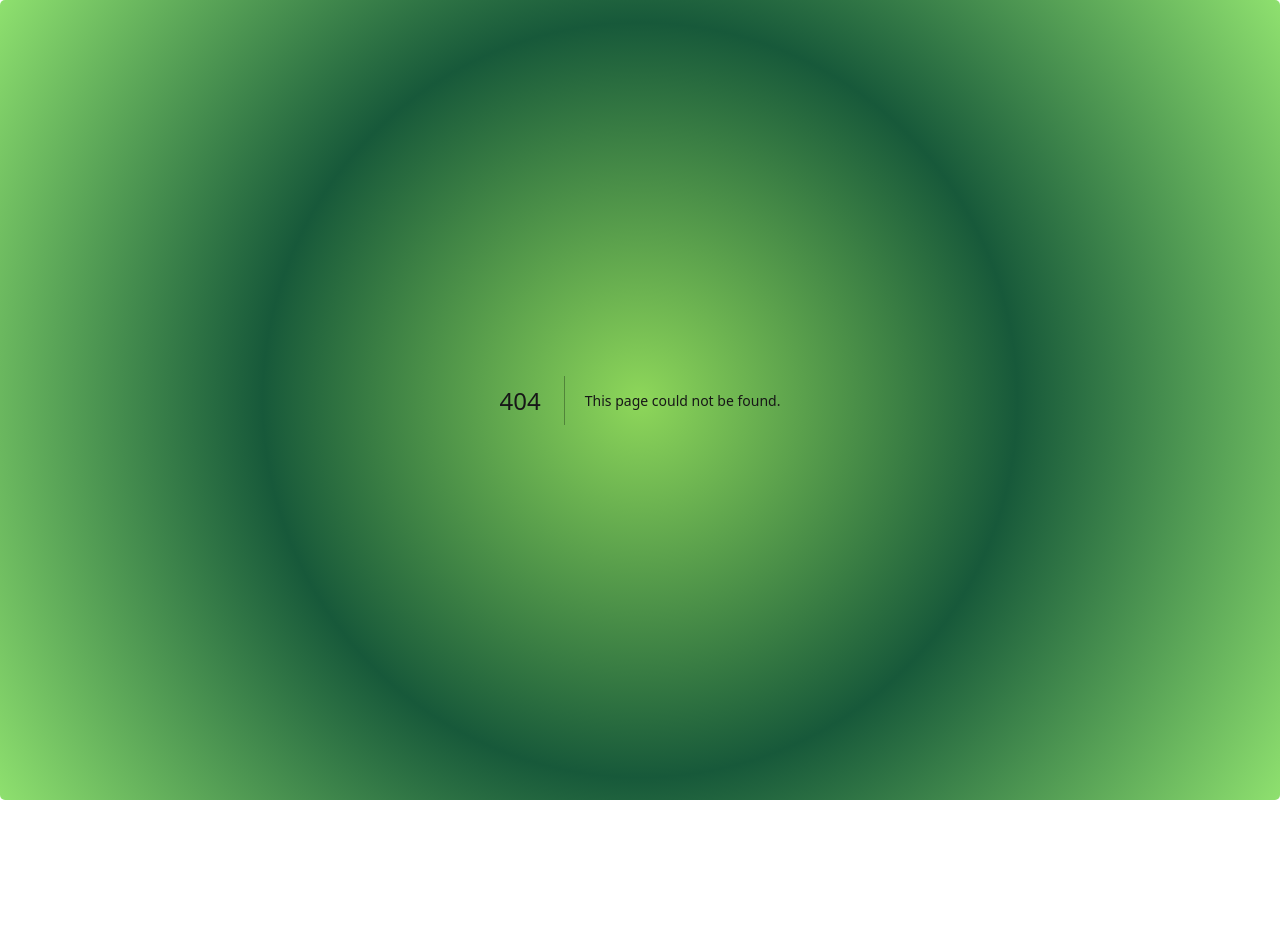
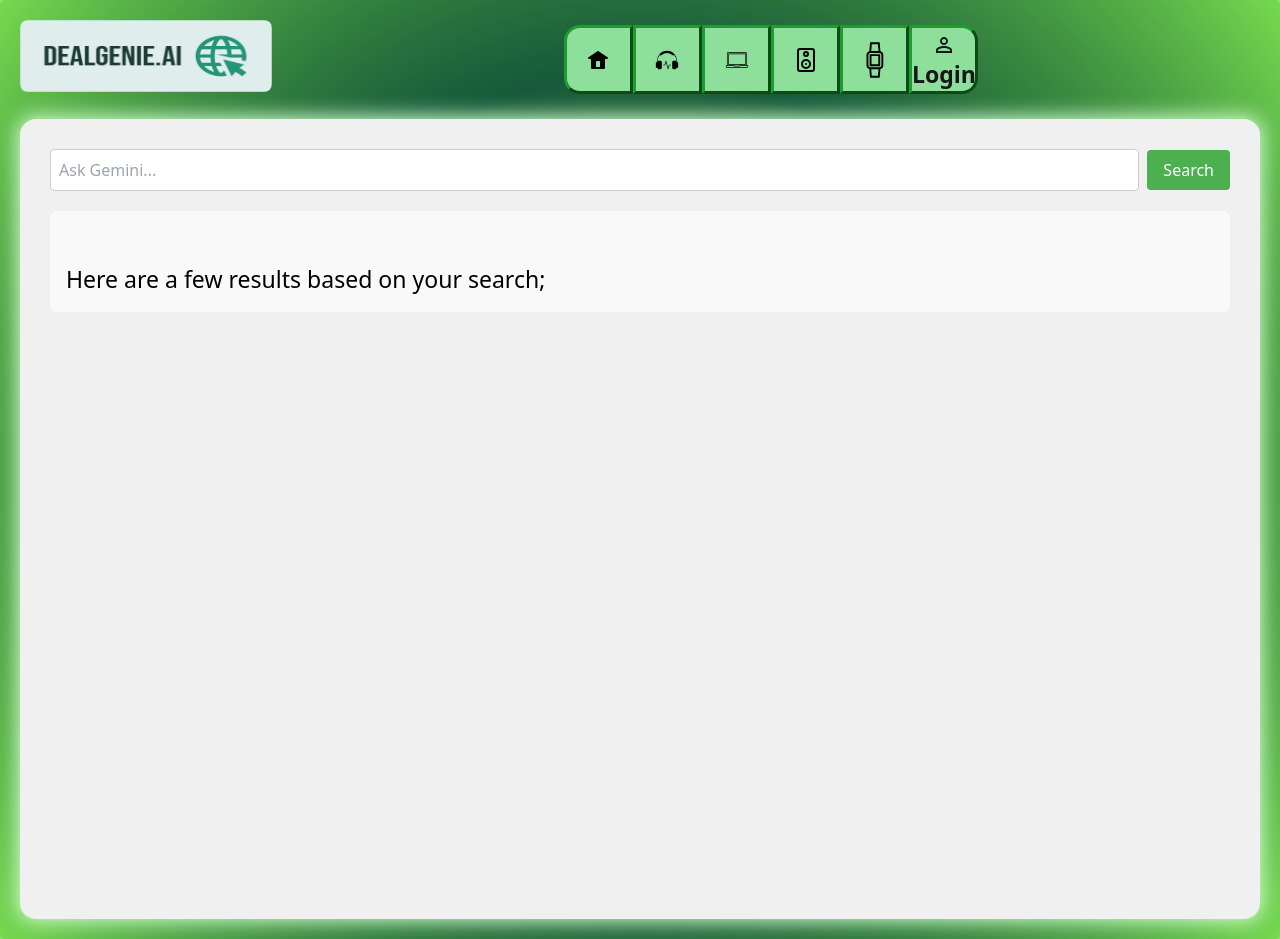
Before and after one commit to TabasKo0/DealGenie, a Next.js app in the folder frontend/: page /app/search in a window 1280 px wide. Before the commit this address had no page. Before the commit the page ends 800 px from the top, so only its background shows below. Built offline with nearby package versions, Linux system fonts and the light colour scheme.

Commit message:
added gemini searchbar and live prices

```diff
--- a/frontend/src/app/app/home/page.js
+++ b/frontend/src/app/app/home/page.js
@@ -11,6 +11,8 @@ const HomePage = () => {
   const [selectedSport, setSelectedSport] = useState('Cricket');
   const [casinoMenu, setCasinoMenu] = useState([]);
   const [casinoLobby, setCasinoLobby] = useState([]);
+  const [searchInput, setSearchInput] = useState("");
+  const [searchLoading, setSearchLoading] = useState(false);
 useEffect(() => {
   fetch('http://172.16.41.210:8000/analytics')
     .then(response => response.json())
@@ -22,6 +24,7 @@ useEffect(() => {
           eventName: item.product_name,
           link: '/product/' + item.id, // or another route format
           url: item.img_url || '/placeholder.jpg', // assuming you add image URLs
+          price: item.our_price || '',
         }));
         setCasinoLobby(formatted);
       } else {
@@ -44,48 +47,52 @@ useEffect(() => {
     const toggleAccordion = (index) => {
         setActiveIndex(activeIndex === index ? null : index);
     };
-    const handleLinkClick = (href, imgUrl) => {
+    const handleLinkClick = (href, imgUrl, price) => {
       setActiveLink('/app/' + href);
       setTimeout(() => { setActiveLink(''); }, 100);
-      // Pass img url as query param using string URL
-      router.push(`/app/${href}?img=${encodeURIComponent(imgUrl)}`);
+      // Pass img url and price as query params using string URL
+      router.push(`/app/${href}?img=${encodeURIComponent(imgUrl)}&price=${encodeURIComponent(price)}`);
     };
 
-    useEffect(() => {
-        fetch('https://www.55sport.in/api/exchange/events/searchEventList?key', {
-            method: 'POST',
-            headers: {
-                'Content-Type': 'application/json'
-            },
-            body: JSON.stringify({ key: '' })
-        })
-            .then(response => response.json())
-            .then(data => {
-                setData(data.data);
-                setFilteredData(data.data.filter(item => item.sportName === 'Cricket'));
-                console.log(data);
-            })
-            .catch(error => console.error('Error fetching data:', error));
+    // Search submit handler
+    const handleSearchSubmit = async (e) => {
+      e.preventDefault();
+      if (!searchInput.trim()) return;
+      setSearchLoading(true);
+      try {
+        // Call Gemini API with correct model name
+        const response = await fetch("https://generativelanguage.googleapis.com/v1beta/models/gemini-2.0-flash:generateContent?key=AIzaSyA_mFSLuNJ_AadK6BEAfgU8xEkGWMkjG00", {
+          method: "POST",
+          headers: { "Content-Type": "application/json" },
+          body: JSON.stringify({ contents: [{ parts: [{ text: (searchInput+". based on this previous sentence, recommend products, you may inquire about more specifications ,but keep it brief. do not use any markdown formatting , you may keep bullet points") }] }] })
+        });
+        const result = await response.json();
+        // Pass response to search page via router (use query param or localStorage)
+        router.push(`/app/search?pageResponse=${encodeURIComponent(JSON.stringify(result))}`);
+      } catch (err) {
+        alert("Error fetching Gemini response");
+      }
+      setSearchLoading(false);
+    };
 
-
-    }, []);
-
-    const filterData = (sportName) => {
-        setSelectedSport(sportName);
-        setFilteredData(data.filter(item => item.sportName === sportName));
-    };
 
     return (
       <div>
-      <img src="/banner.jpg" className='banner' alt="Banner"  />
-
+        {/* Search Bar */}
+        <form onSubmit={handleSearchSubmit} style={{ display: 'flex', alignItems: 'center', marginBottom: 20 ,color:"black"}}>
+          <input
+            type="text"
+            value={searchInput}
+            onChange={e => setSearchInput(e.target.value)}
+            placeholder="what are you looking for?"
+            style={{ flex: 1, padding: 8, borderRadius: 4, border: '1px solid #ccc' }}
+          />
+          <button type="submit" disabled={searchLoading} style={{ marginLeft: 8, padding: '8px 16px', borderRadius: 4, background: '#4caf50', color: '#fff', border: 'none' }}>
+            {searchLoading ? "Searching..." : "Search"}
+          </button>
+        </form>
       <div className='hidden'>
         <br></br>
-        <div className='p-1 submenu'>
-        <span onClick={() => filterData('Cricket')} className={selectedSport === 'Cricket' ? 'active' : ''}>Cricket</span>
-        <span onClick={() => filterData('Soccer')} className={selectedSport === 'Soccer' ? 'active' : ''}>Soccer</span>
-        <span onClick={() => filterData('Tennis')} className={selectedSport === 'Tennis' ? 'active' : ''}>Tennis</span>
-        </div>
         <table className='bgs'>
         <tbody>
         <tr>
@@ -100,12 +107,16 @@ useEffect(() => {
         </table>
       </div>
       <br></br>
-      <div className='casinos'>
+      <div>
         <div className='highlights'>Phones</div>
         <div className='tiles'>
         {casinoLobby.filter(item => item.menuName.toLowerCase() === 'phone').map((item, index) => (
-          <div key={index} onClick={() => handleLinkClick(item.link, item.url)} className={`tile ${item.link=='/notworking/home'?'disabled':''}`}>
-          <img src={item.url} style={{ width: '100%', height: '30vh', objectFit: 'cover' }} /> <span>{item.eventName}</span>
+          <div key={index} onClick={() => handleLinkClick(item.link, item.url, item.price)} className={`tile ${item.link=='/notworking/home'?'disabled':''}`}>
+            <img src={item.url} style={{ width: '100%', height: '30vh', objectFit: 'cover' }} />
+            <span>{item.eventName}</span>
+            <div style={{ fontWeight: 600, color: '#1976d2', marginTop: 8 }}>
+              {item.price ? `₹${item.price}` : 'Price not available'}
+            </div>
           </div>
         ))}
         </div>
@@ -116,8 +127,12 @@ useEffect(() => {
         <div className='highlights'>Headphones</div>
         <div className='tiles'>
         {casinoLobby.filter(item => item.menuName.toLowerCase() === 'headphones').map((item, index) => (
-          <div key={index} onClick={() => handleLinkClick(item.link, item.url)} className={`tile ${item.link=='/notworking/home'?'disabled':''}`}>
-          <img src={item.url} style={{ width: '100%', height: '30vh', objectFit: 'cover' }}/> <span>{item.eventName}</span>
+          <div key={index} onClick={() => handleLinkClick(item.link, item.url, item.price)} className={`tile ${item.link=='/notworking/home'?'disabled':''}`}>
+            <img src={item.url} style={{ width: '100%', height: '30vh', objectFit: 'cover' }} />
+            <span>{item.eventName}</span>
+            <div style={{ fontWeight: 600, color: '#1976d2', marginTop: 8 }}>
+              {item.price ? `₹${item.price}` : 'Price not available'}
+            </div>
           </div>
         ))}
         </div>
@@ -128,8 +143,12 @@ useEffect(() => {
         <div className='highlights'>Laptops</div>
         <div className='tiles'>
         {casinoLobby.filter(item => item.menuName.toLowerCase() === 'laptop').map((item, index) => (
-          <div key={index} onClick={() => handleLinkClick(item.link, item.url)} className={`tile ${item.link=='/notworking/home'?'disabled':''}`}>
-          <img src={item.url} style={{ width: '100%', height: '30vh', objectFit: 'cover' }} /> <span>{item.eventName}</span>
+          <div key={index} onClick={() => handleLinkClick(item.link, item.url, item.price)} className={`tile ${item.link=='/notworking/home'?'disabled':''}`}>
+            <img src={item.url} style={{ width: '100%', height: '30vh', objectFit: 'cover' }} />
+            <span>{item.eventName}</span>
+            <div style={{ fontWeight: 600, color: '#1976d2', marginTop: 8 }}>
+              {item.price ? `₹${item.price}` : 'Price not available'}
+            </div>
           </div>
         ))}
         </div>
@@ -140,8 +159,12 @@ useEffect(() => {
         <div className='highlights'>Speakers</div>
         <div className='tiles'>
         {casinoLobby.filter(item => item.menuName.toLowerCase() === 'speakers').map((item, index) => (
-          <div key={index} onClick={() => handleLinkClick(item.link, item.url)} className={`tile ${item.link=='/notworking/home'?'disabled':''}`}>
-          <img src={item.url} style={{ width: '100%', height: '30vh', objectFit: 'cover' }} /> <span>{item.eventName}</span>
+          <div key={index} onClick={() => handleLinkClick(item.link, item.url, item.price)} className={`tile ${item.link=='/notworking/home'?'disabled':''}`}>
+            <img src={item.url} style={{ width: '100%', height: '30vh', objectFit: 'cover' }} />
+            <span>{item.eventName}</span>
+            <div style={{ fontWeight: 600, color: '#1976d2', marginTop: 8 }}>
+              {item.price ? `₹${item.price}` : 'Price not available'}
+            </div>
           </div>
         ))}
         </div>
@@ -152,8 +175,12 @@ useEffect(() => {
         <div className='highlights'>Smart Watches</div>
         <div className='tiles'>
         {casinoLobby.filter(item => item.menuName.toLowerCase() === 'smart watches').map((item, index) => (
-          <div key={index} onClick={() => handleLinkClick(item.link, item.url)} className={`tile ${item.link=='/notworking/home'?'disabled':''}`}>
-          <img src={item.url} style={{ width: '100%', height: '30vh', objectFit: 'cover' }} /> <span>{item.eventName}</span>
+          <div key={index} onClick={() => handleLinkClick(item.link, item.url, item.price)} className={`tile ${item.link=='/notworking/home'?'disabled':''}`}>
+            <img src={item.url} style={{ width: '100%', height: '30vh', objectFit: 'cover' }} />
+            <span>{item.eventName}</span>
+            <div style={{ fontWeight: 600, color: '#1976d2', marginTop: 8 }}>
+              {item.price ? `₹${item.price}` : 'Price not available'}
+            </div>
           </div>
         ))}
         </div>
--- a/frontend/src/app/app/layout.js
+++ b/frontend/src/app/app/layout.js
@@ -54,34 +54,71 @@ export default function RootLayout({ children }) {
                         <div className="full-wrap">
                             <ul className="tab-menu flex list-none p-1">
                                 <li className={` first ver-menu ${activeLink === '/app/home' ? 'active' : ''}`} onClick={() => handleLinkClick('/app/home')}>
-                                    <a className="navbar-item hover:underline"><svg xmlns="http://www.w3.org/2000/svg" fill="none" viewBox="0 0 24 24" strokeWidth={1.5} stroke="currentColor" className="size-6">
-                                        <path strokeLinecap="round" strokeLinejoin="round" d="M8.25 21v-4.875c0-.621.504-1.125 1.125-1.125h2.25c.621 0 1.125.504 1.125 1.125V21m0 0h4.5V3.545M12.75 21h7.5V10.75M2.25 21h1.5m18 0h-18M2.25 9l4.5-1.636M18.75 3l-1.5.545m0 6.205 3 1m1.5.5-1.5-.5M6.75 7.364V3h-3v18m3-13.636 10.5-3.819" />
-                                    </svg>Home</a>
+                                    <a className="navbar-item hover:underline"><svg xmlns="http://www.w3.org/2000/svg" viewBox="0 0 24 24" width="24" height="24">
+  <path d="M3.012 10.981 3 11h2v9a1 1 0 0 0 1 1h12a1 1 0 0 0 1-1v-9h2a1 1 0 0 0 .555-1.832l-9-6a1 1 0 0 0-1.11 0l-9 6a1 1 0 0 0-.277 1.387.98.98 0 0 0 .844.426zM10 14a1 1 0 0 1 1-1h2a1 1 0 0 1 1 1v5h-4z"/>
+</svg>
+</a>
                                 </li>
                                 <li className={`hidden ver-menu ${activeLink === '/inplay' ? 'active' : ''}`} onClick={() => handleLinkClick('/ch')}>
-                                    <a className="navbar-item hover:underline">Phones</a>
+                                    <a className="navbar-item hover:underline"><svg xmlns="http://www.w3.org/2000/svg" viewBox="0 0 512 512" width="48" height="48" fill="black">
+  <path d="M304.576 119.703h-97.148c-18.358 0-33.247 11.434-33.247 25.54v221.509c0 14.106 14.89 25.545 33.247 25.545h97.148c18.359 0 33.243-11.44 33.243-25.545V145.243c0-14.111-14.884-25.54-33.243-25.54zm-73.68 13.752h50.213v14.115h-50.213zm42.132 242.629h-34.05v-14.116h34.05zm44.025-31.51H194.947V163.39h122.106z"/>
+</svg>
+
+
+</a>
                                 </li>
                                 <li className={`ver-menu ${activeLink === '/app/roulette' ? 'active' : ''} ${isLoggedIn ? '':'hidden'}`} onClick={() => handleLinkClick('/app/roulette')}>
-                                    <a className="navbar-item hover:underline">Phones</a>
+                                    <a className="navbar-item hover:underline"><svg xmlns="http://www.w3.org/2000/svg" viewBox="0 0 128 128" width="24" height="24">
+  <path d="M110.8 87.514v-55.86a1.75 1.75 0 0 0-1.75-1.75h-90.1a1.75 1.75 0 0 0-1.75 1.75v55.86a1.75 1.75 0 0 0 1.75 1.75h90.1a1.75 1.75 0 0 0 1.75-1.75zm-3.5-1.75H20.7V33.4h86.6z"/>
+  <path d="M121.693 92.487h-4.168V29.434a6.258 6.258 0 0 0-6.252-6.252H16.727a6.258 6.258 0 0 0-6.252 6.252v63.053H6.307a1.751 1.751 0 0 0-1.75 1.75v4.331a6.257 6.257 0 0 0 6.25 6.25h106.386a6.256 6.256 0 0 0 6.25-6.25v-4.331a1.75 1.75 0 0 0-1.75-1.75zM13.975 29.434a2.754 2.754 0 0 1 2.752-2.752h94.546a2.754 2.754 0 0 1 2.752 2.752v63.053H77.144a1.75 1.75 0 0 0-1.75 1.75v.935H52.606v-.935a1.751 1.751 0 0 0-1.75-1.75H13.975zm105.968 69.134a2.753 2.753 0 0 1-2.75 2.75H10.807a2.754 2.754 0 0 1-2.75-2.75v-2.581h41.049v.935a1.75 1.75 0 0 0 1.75 1.75h26.288a1.75 1.75 0 0 0 1.75-1.75v-.935h41.049z"/>
+</svg>
+
+</a>
                                 </li>
                                 <li className={`ver-menu ${activeLink === '/app/cricket' ? 'active' : ''}`} onClick={() => handleLinkClick('/app/ch')}>
-                                    <a className="navbar-item hover:underline">Headphones</a>
+                                    <a className="navbar-item hover:underline"><svg xmlns="http://www.w3.org/2000/svg" viewBox="0 0 128 128" width="24" height="24" fill="black">
+  <path d="M122.229 76.7l-4.223-1.356v-6.16a53.775 53.775 0 0 0-13.638-35.823 1.724 1.724 0 0 0-.253-.33c-.035-.034-.075-.059-.111-.09a53.926 53.926 0 0 0-80.008 0c-.036.031-.076.056-.111.09a1.724 1.724 0 0 0-.253.33A53.775 53.775 0 0 0 9.994 69.184v6.158L5.771 76.7a1.75 1.75 0 0 0-1.214 1.666v24.219a1.75 1.75 0 0 0 1.214 1.666l9.66 3.1v3.721a1.751 1.751 0 0 0 1.75 1.75h11.325a7.759 7.759 0 0 0 7.75-7.75v-29.2a7.759 7.759 0 0 0-7.75-7.75H17.181a1.75 1.75 0 0 0-1.75 1.75v3.719l-1.937.623v-5.03a50.27 50.27 0 0 1 11.739-32.33l.308.307a7.7 7.7 0 0 0 5.465 2.252 7.8 7.8 0 0 0 5.159-1.943 42.2 42.2 0 0 1 55.669 0 7.787 7.787 0 0 0 10.625-.309l.308-.307a50.27 50.27 0 0 1 11.739 32.33v5.033l-1.937-.623v-3.719a1.75 1.75 0 0 0-1.75-1.75H99.494a7.759 7.759 0 0 0-7.75 7.75v29.2a7.759 7.759 0 0 0 7.75 7.75h11.325a1.751 1.751 0 0 0 1.75-1.75v-3.721l9.66-3.1a1.75 1.75 0 0 0 1.214-1.666V78.364a1.75 1.75 0 0 0-1.214-1.664z"/>
+  <path d="M84.085 88.724h-8.2a1.749 1.749 0 0 0-1.685 1.265l-4.26 14.768L59.741 69.39a1.75 1.75 0 0 0-3.363 0L50.8 88.724h-6.885a1.75 1.75 0 0 0 0 3.5h8.2a1.75 1.75 0 0 0 1.685-1.266l4.26-14.768 10.2 35.367a1.75 1.75 0 0 0 3.363 0L77.2 92.224h6.887a1.75 1.75 0 0 0 0-3.5z"/>
+</svg>
+
+</a>
                                 </li>
                                 <li className={`ver-menu ${activeLink === '/app/cricket' ? 'active' : ''}`} onClick={() => handleLinkClick('/app/ch')}>
-                                    <a className="navbar-item hover:underline">laptops</a>
+                                    <a className="navbar-item hover:underline"><svg xmlns="http://www.w3.org/2000/svg" viewBox="0 0 128 128" width="24" height="24">
+  <path fill="black" d="M110.8 87.514v-55.86a1.75 1.75 0 0 0-1.75-1.75h-90.1a1.75 1.75 0 0 0-1.75 1.75v55.86a1.75 1.75 0 0 0 1.75 1.75h90.1a1.75 1.75 0 0 0 1.75-1.75zm-3.5-1.75H20.7V33.4h86.6z"/>
+  <path fill="black" d="M121.693 92.487h-4.168V29.434a6.258 6.258 0 0 0-6.252-6.252H16.727a6.258 6.258 0 0 0-6.252 6.252v63.053H6.307a1.751 1.751 0 0 0-1.75 1.75v4.331a6.257 6.257 0 0 0 6.25 6.25h106.386a6.256 6.256 0 0 0 6.25-6.25v-4.331a1.75 1.75 0 0 0-1.75-1.75zM13.975 29.434a2.754 2.754 0 0 1 2.752-2.752h94.546a2.754 2.754 0 0 1 2.752 2.752v63.053H77.144a1.75 1.75 0 0 0-1.75 1.75v.935H52.606v-.935a1.751 1.751 0 0 0-1.75-1.75H13.975zm105.968 69.134a2.753 2.753 0 0 1-2.75 2.75H10.807a2.754 2.754 0 0 1-2.75-2.75v-2.581h41.049v.935a1.75 1.75 0 0 0 1.75 1.75h26.288a1.75 1.75 0 0 0 1.75-1.75v-.935h41.049z"/>
+</svg>
+
+</a>
                                 </li>
                                 <li className={`ver-menu ${activeLink === '/app/cricket' ? 'active' : ''}`} onClick={() => handleLinkClick('/app/ch')}>
-                                    <a className="navbar-item hover:underline">speakers</a>
+                                    <a className="navbar-item hover:underline"><svg xmlns="http://www.w3.org/2000/svg" viewBox="0 0 24 24" width="24" height="24" fill="black">
+  <path d="M18 0H6a3 3 0 0 0-3 3v18a3 3 0 0 0 3 3h12a3 3 0 0 0 3-3V3a3 3 0 0 0-3-3zm1 21a1 1 0 0 1-1 1H6a1 1 0 0 1-1-1V3a1 1 0 0 1 1-1h12a1 1 0 0 1 1 1z"/>
+  <path d="M12 11a5 5 0 1 0 5 5 5 5 0 0 0-5-5zm0 8a3 3 0 1 1 3-3 3 3 0 0 1-3 3zM12 9a3 3 0 1 0-3-3 3 3 0 0 0 3 3zm0-4a1 1 0 0 1 0 2 1 1 0 0 1 0-2z"/>
+  <path d="M12 15a1 1 0 0 0 0 2 1 1 0 0 0 0-2z"/>
+</svg>
+
+</a>
                                 </li>
                                 <li className={`ver-menu ${activeLink === '/app/cricket' ? 'active' : ''}`} onClick={() => handleLinkClick('/app/ch')}>
-                                    <a className="navbar-item hover:underline">smart watches</a>
+                                    <a className="navbar-item hover:underline"><svg xmlns="http://www.w3.org/2000/svg" viewBox="0 0 512 512" width="48" height="48" fill="black">
+  <g data-name="Smart Watch">
+    <path d="m313.7 162.786-7.678-95.236H203.286l-7.687 95.414a41.906 41.906 0 0 0-30.13 40.16v109.81a41.901 41.901 0 0 0 30.233 40.184l7.621 91.332h102.662l7.612-91.145a41.9 41.9 0 0 0 30.935-40.37V203.13a41.899 41.899 0 0 0-30.832-40.343zM221.84 87.66h65.628l5.855 72.657h-77.337zm-.019 336.68-5.798-69.538h77.263l-5.798 69.538zm102.605-111.405a21.779 21.779 0 0 1-19.254 21.602H204.838a21.78 21.78 0 0 1-19.264-21.602V203.129a21.777 21.777 0 0 1 21.752-21.752h95.358a21.767 21.767 0 0 1 21.742 21.751z"/>
+    <path d="M198.723 321.711h112.555V194.347H198.723zm20.106-107.253h72.343V301.6h-72.343z"/>
+  </g>
+</svg>
+
+</a>
                                 </li>
 
 
 
                                 <li className={`last ver-menu ${activeLink === '/app/profile' ? 'active' : ''}`} >
                                     {isLoggedIn ? (
-                                        <a className="navbar-item hover:underline" onClick={() => handleLinkClick('/app/profile')}><svg xmlns="http://www.w3.org/2000/svg" height="24" viewBox="0 0 24 24" width="24"><path  d="M0 0h24v24H0z" fill="none"/><path fill="currentColor" d="M12 5.9c1.16 0 2.1.94 2.1 2.1s-.94 2.1-2.1 2.1S9.9 9.16 9.9 8s.94-2.1 2.1-2.1m0 9c2.97 0 6.1 1.46 6.1 2.1v1.1H5.9V17c0-.64 3.13-2.1 6.1-2.1M12 4C9.79 4 8 5.79 8 8s1.79 4 4 4 4-1.79 4-4-1.79-4-4-4zm0 9c-2.67 0-8 1.34-8 4v3h16v-3c0-2.66-5.33-4-8-4z"/></svg>Profile</a>
+                                        <a className="navbar-item hover:underline" onClick={() => handleLinkClick('/app/profile')}><svg xmlns="http://www.w3.org/2000/svg" viewBox="0 0 32 32" width="24" height="24">
+  <path d="M16 14c-3.86 0-7-3.14-7-7s3.14-7 7-7 7 3.14 7 7-3.14 7-7 7zm0-12c-2.757 0-5 2.243-5 5s2.243 5 5 5 5-2.243 5-5-2.243-5-5-5zM27 32a1 1 0 0 1-1-1v-6.115a6.95 6.95 0 0 0-6.942-6.943h-6.116A6.95 6.95 0 0 0 6 24.885V31a1 1 0 1 1-2 0v-6.115c0-4.93 4.012-8.943 8.942-8.943h6.116c4.93 0 8.942 4.012 8.942 8.943V31a1 1 0 0 1-1 1z"/>
+</svg>
+</a>
                                     ) : (
                                         <a className="navbar-item hover:underline" onClick={() => handleLinkClick('/')}><svg xmlns="http://www.w3.org/2000/svg" height="24" viewBox="0 0 24 24" width="24"><path  d="M0 0h24v24H0z" fill="none"/><path fill="currentColor" d="M12 5.9c1.16 0 2.1.94 2.1 2.1s-.94 2.1-2.1 2.1S9.9 9.16 9.9 8s.94-2.1 2.1-2.1m0 9c2.97 0 6.1 1.46 6.1 2.1v1.1H5.9V17c0-.64 3.13-2.1 6.1-2.1M12 4C9.79 4 8 5.79 8 8s1.79 4 4 4 4-1.79 4-4-1.79-4-4-4zm0 9c-2.67 0-8 1.34-8 4v3h16v-3c0-2.66-5.33-4-8-4z"/></svg>Login</a>
                                     )}
--- /dev/null
+++ b/frontend/src/app/app/search/page.js
@@ -0,0 +1,65 @@
+
+"use client";
+import { useSearchParams } from 'next/navigation';
+import { useState, useEffect } from 'react';
+
+export default function SearchPage() {
+		const searchParams = useSearchParams();
+		const initialResponse = searchParams.get('pageResponse');
+		const [searchInput, setSearchInput] = useState("");
+		const [searchLoading, setSearchLoading] = useState(false);
+		const [responseText, setResponseText] = useState("");
+
+		useEffect(() => {
+			if (initialResponse) {
+				try {
+					const parsed = JSON.parse(initialResponse);
+					setResponseText(parsed?.candidates?.[0]?.content?.parts?.[0]?.text || JSON.stringify(parsed));
+				} catch (e) {
+					setResponseText("Error parsing response.");
+				}
+			}
+		}, [initialResponse]);
+
+		const handleSearchSubmit = async (e) => {
+			e.preventDefault();
+			if (!searchInput.trim()) return;
+			setSearchLoading(true);
+			try {
+				// Use the correct Gemini model and your API key
+				const response = await fetch("https://generativelanguage.googleapis.com/v1beta/models/gemini-1.0-pro:generateContent?key=YOUR_API_KEY", {
+					method: "POST",
+					headers: { "Content-Type": "application/json" },
+					body: JSON.stringify({ contents: [{ parts: [{ text: searchInput }] }] })
+				});
+				const result = await response.json();
+				setResponseText(result?.candidates?.[0]?.content?.parts?.[0]?.text || JSON.stringify(result));
+			} catch (err) {
+				setResponseText("Error fetching Gemini response.");
+			}
+			setSearchLoading(false);
+		};
+
+		return (
+			<div style={{ padding: 20, color: "black" }}>
+				{/* Search Bar */}
+				<form onSubmit={handleSearchSubmit} style={{ display: 'flex', alignItems: 'center', marginBottom: 20 }}>
+					<input
+						type="text"
+						value={searchInput}
+						onChange={e => setSearchInput(e.target.value)}
+						placeholder="Ask Gemini..."
+						style={{ flex: 1, padding: 8, borderRadius: 4, border: '1px solid #ccc' }}
+					/>
+					<button type="submit" disabled={searchLoading} style={{ marginLeft: 8, padding: '8px 16px', borderRadius: 4, background: '#4caf50', color: '#fff', border: 'none' }}>
+						{searchLoading ? "Searching..." : "Search"}
+					</button>
+				</form>
+				<div style={{ whiteSpace: 'pre-wrap', background: '#f9f9f9', padding: 16, borderRadius: 8, marginTop: 12 }}>
+					{responseText}
+                    <br></br>
+                    Here are a few results based on your search;
+				</div>
+			</div>
+		);
+}
--- a/frontend/src/app/globals.css
+++ b/frontend/src/app/globals.css
@@ -506,10 +506,12 @@ align-items: flex-start;
   align-items: center;
 }
 .ver-menu{
-
+  align-content: center;
+  width:3em;
+  height:3em;
   padding: 5px;
   border: 3px outset #1a9e30;
-  background-color: #1a9e30;
+  background-color: #8fdf9c;
 }
 
 .ver-menu.active {
```
Also changed, not shown: frontend/src/app/app/product/[id]/page.js (+12 -1 lines). Lines whose indentation alone changed are shown as unchanged.
